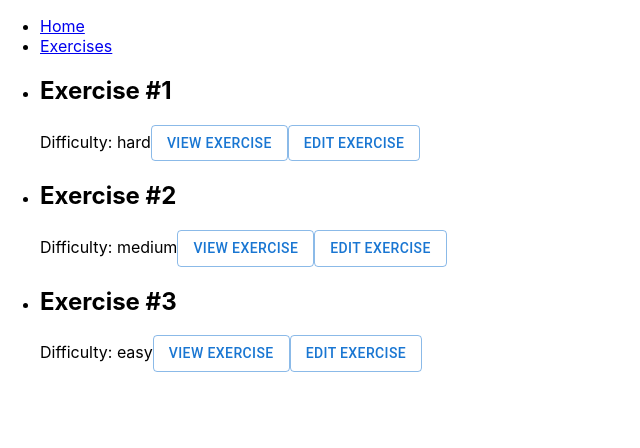
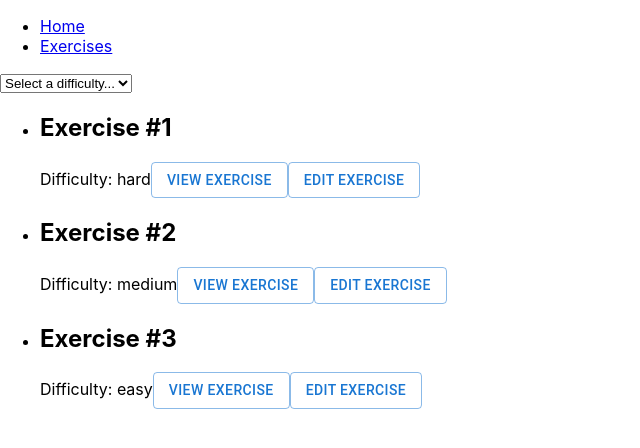
Before and after one commit to vzaboraite/boolean-uk-react-solo-project, a React (Create React App) app: page /exercises in a window 1280 px wide. Shown: the top 448 px of the page, without its empty margins (0-640 px from the left). Built offline with nearby package versions, Linux system fonts and the light colour scheme; data requests are answered from the project's data file.

Commit message:
Filter exercises by `difficulty`.

```diff
--- a/src/components/Exercises.jsx
+++ b/src/components/Exercises.jsx
@@ -1,12 +1,37 @@
-import React from "react";
+import React, { useState } from "react";
 import ExerciseRow from "./ExerciseRow";
+import FilterByDifficultyForm from "./FilterByDifficultyForm";
 
 export default function Exercises({ exercises }) {
+  const [difficulty, setDifficulty] = useState("");
+
+  const handleDifficultyOptionsChange = (event) => {
+    setDifficulty(event.target.value);
+  };
+
+  function filterByDifficulty(exercises) {
+    if (difficulty === "") {
+      return exercises;
+    }
+
+    const filteredExercises = exercises.filter(
+      (exercise) => exercise.difficulty === difficulty
+    );
+    return filteredExercises;
+  }
+  const filteredExercises = filterByDifficulty(exercises);
+
   return (
-    <ul>
-      {exercises.map((exercise, index) => {
-        return <ExerciseRow exercise={exercise} key={index} />;
-      })}
-    </ul>
+    <>
+      <FilterByDifficultyForm
+        difficulty={difficulty}
+        onChange={handleDifficultyOptionsChange}
+      />
+      <ul>
+        {filteredExercises.map((exercise, index) => {
+          return <ExerciseRow exercise={exercise} key={index} />;
+        })}
+      </ul>
+    </>
   );
 }
--- /dev/null
+++ b/src/components/FilterByDifficultyForm.jsx
@@ -0,0 +1,18 @@
+export default function FilterByDifficultyForm({ difficulty, onChange }) {
+  return (
+    <form id="filter-by-type-form" autocompete="off">
+      <label htmlFor="filter-by-type"></label>
+      <select
+        name="filter-by-difficulty"
+        id="filter-by-difficulty"
+        value={difficulty}
+        onChange={onChange}
+      >
+        <option value="">Select a difficulty...</option>
+        <option value="easy">Easy</option>
+        <option value="medium">Medium</option>
+        <option value="hard">Hard</option>
+      </select>
+    </form>
+  );
+}
```
